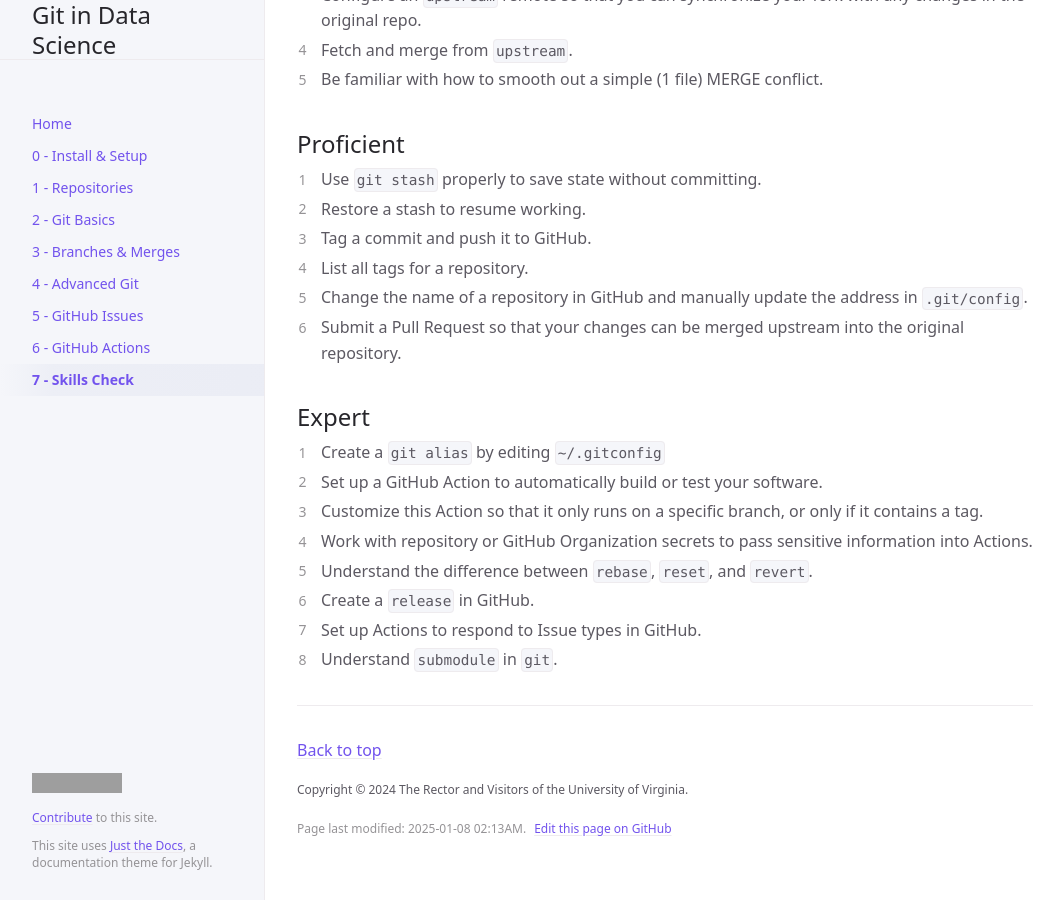
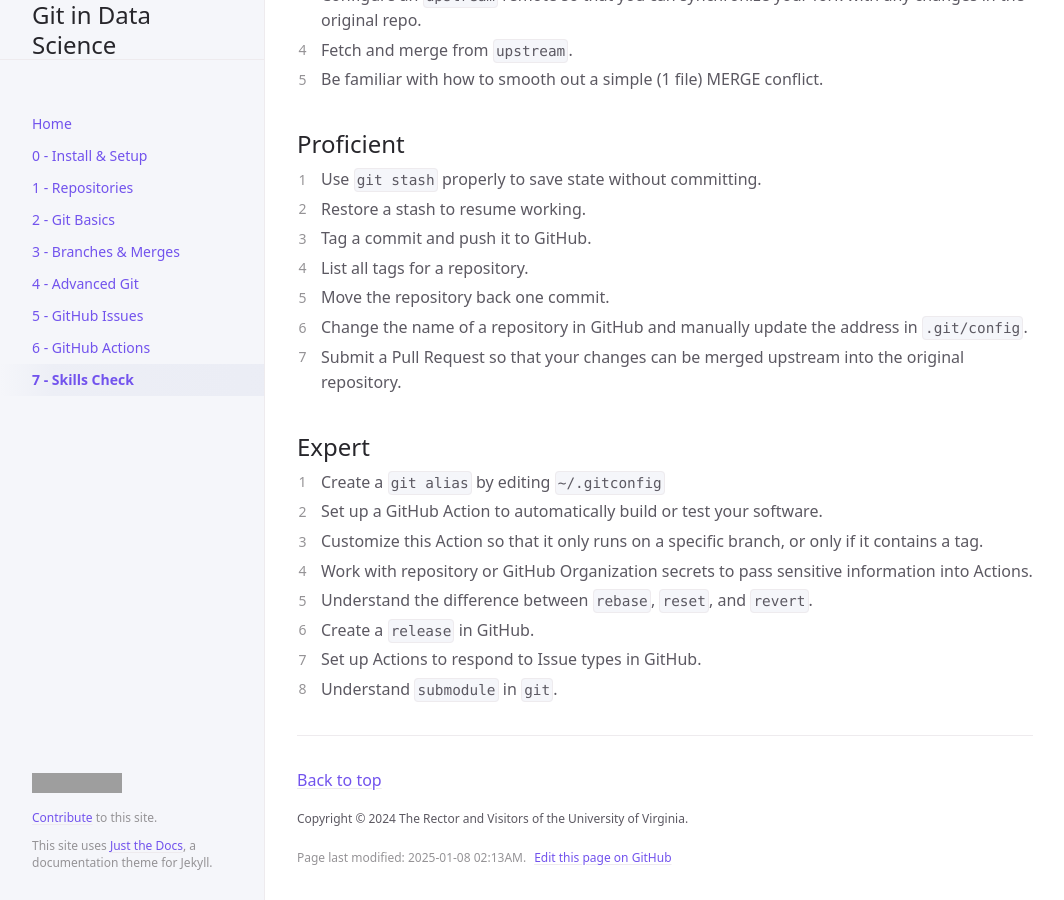
Before and after one commit to UVADS/git-basics, a Jekyll site: the page built from docs/skills-check.md, in a window 1280 px wide and 900 px high, scrolled down 1056 px. Shown: the whole window, without its empty margins (107-1171 px from the left). Built offline with Jekyll 4.4.1, drawn with Linux system fonts in a browser that asks for light colours; cached includes are drawn as plain includes; before the commit the page ends 1926 px from its top, so only the background shows below that; grey boxes are pictures that could not be loaded.

Commit message:
Skills list v1 done

```diff
--- a/docs/skills-check.md
+++ b/docs/skills-check.md
@@ -50,6 +50,7 @@ Test your grasp of git and GitHub by using the following checks:
 2. Restore a stash to resume working.
 3. Tag a commit and push it to GitHub.
 4. List all tags for a repository.
+5. Move the repository back one commit.
 5. Change the name of a repository in GitHub and manually update the address in `.git/config`.
 6. Submit a Pull Request so that your changes can be merged upstream into the original repository.
 
```
